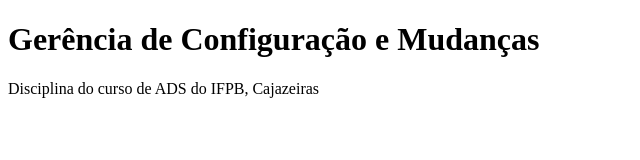
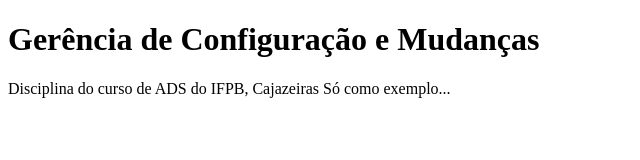
Before and after one commit to Gerencia-de-configuracao-e-mudancas/Gerencia-de-configuracao-e-mudancas.github.io, a plain HTML site: page index.html in a window 1280 px wide. Shown: the whole page, without its empty margins (0-640 px from the left). Drawn offline with Linux system fonts and the light colour scheme.

Commit message:
Atualizando o site

```diff
--- a/index.html
+++ b/index.html
@@ -10,5 +10,7 @@
 
     Disciplina do curso de ADS do IFPB, Cajazeiras
 
+    Só como exemplo...
+
 </body>
 </html>
```
